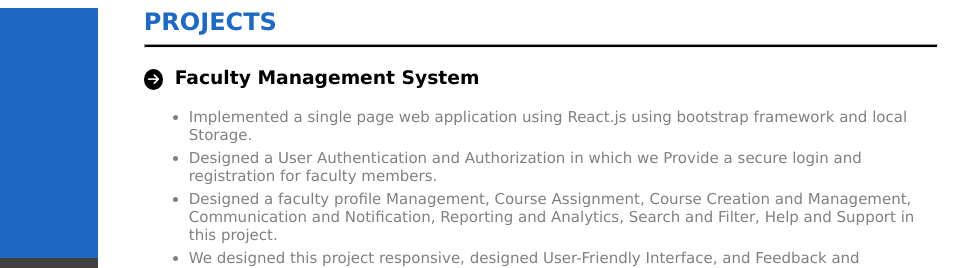
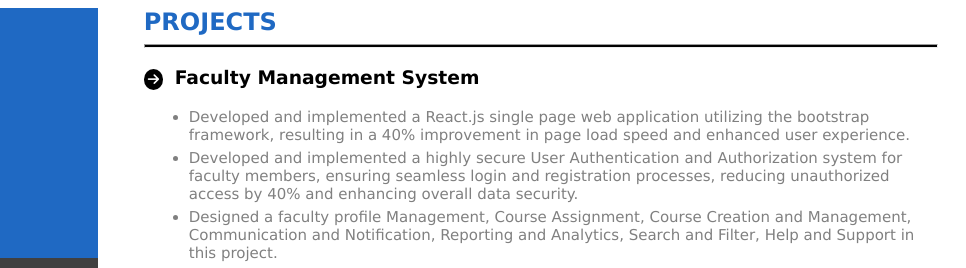
Before and after one commit to hemanbhullar/Resume, a plain HTML site: page index.html in a window 1280 px wide. Shown: the top 268 px of the page, 314-1280 px from the left. Drawn offline with Linux system fonts and the light colour scheme.

Commit message:
update html

```diff
--- a/index.html
+++ b/index.html
@@ -109,12 +109,10 @@
           </h3>
           <ul>
             <li>
-              Implemented a single page web application using React.js using
-              bootstrap framework and local Storage.
+              Developed and implemented a React.js single page web application utilizing the bootstrap framework, resulting in a 40% improvement in page load speed and enhanced user experience.
             </li>
             <li>
-              Designed a User Authentication and Authorization in which we
-              Provide a secure login and registration for faculty members.
+              Developed and implemented a highly secure User Authentication and Authorization system for faculty members, ensuring seamless login and registration processes, reducing unauthorized access by 40% and enhancing overall data security.
             </li>
             <li>
               Designed a faculty profile Management, Course Assignment, Course
```
